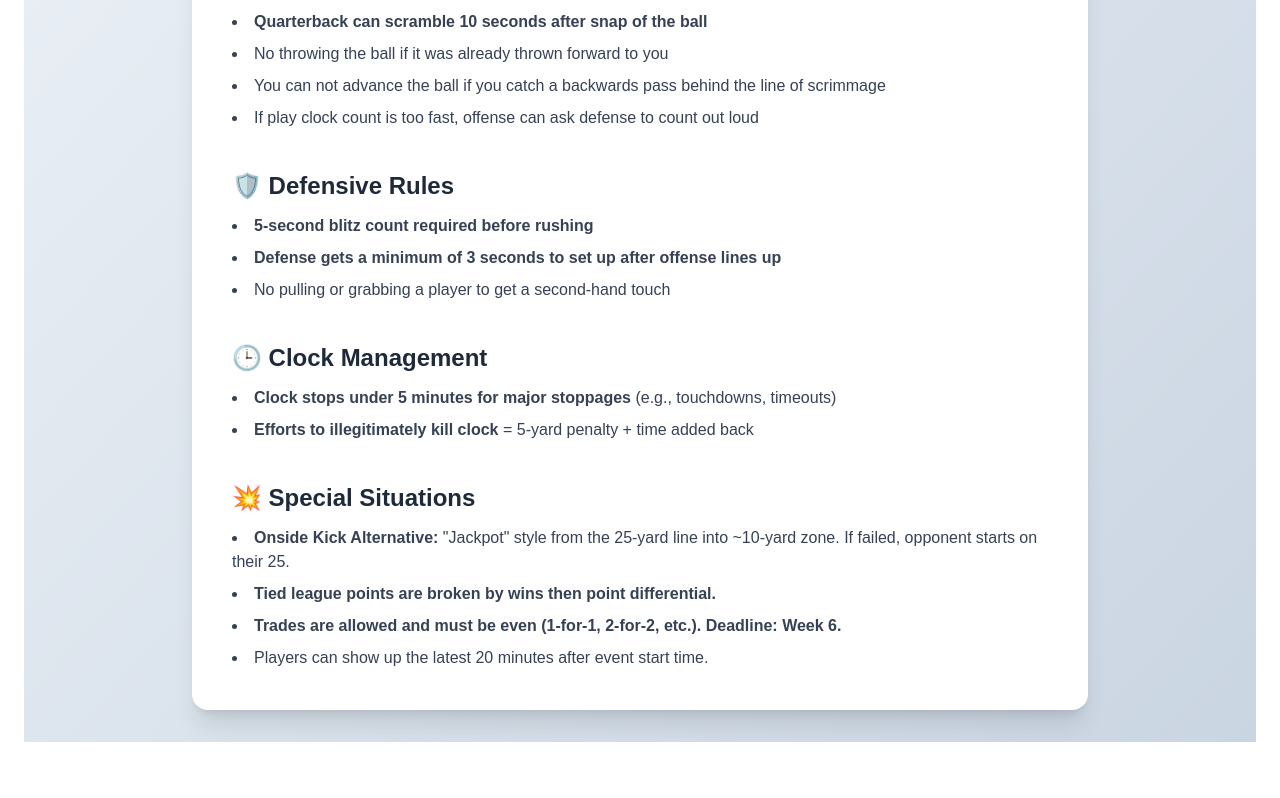
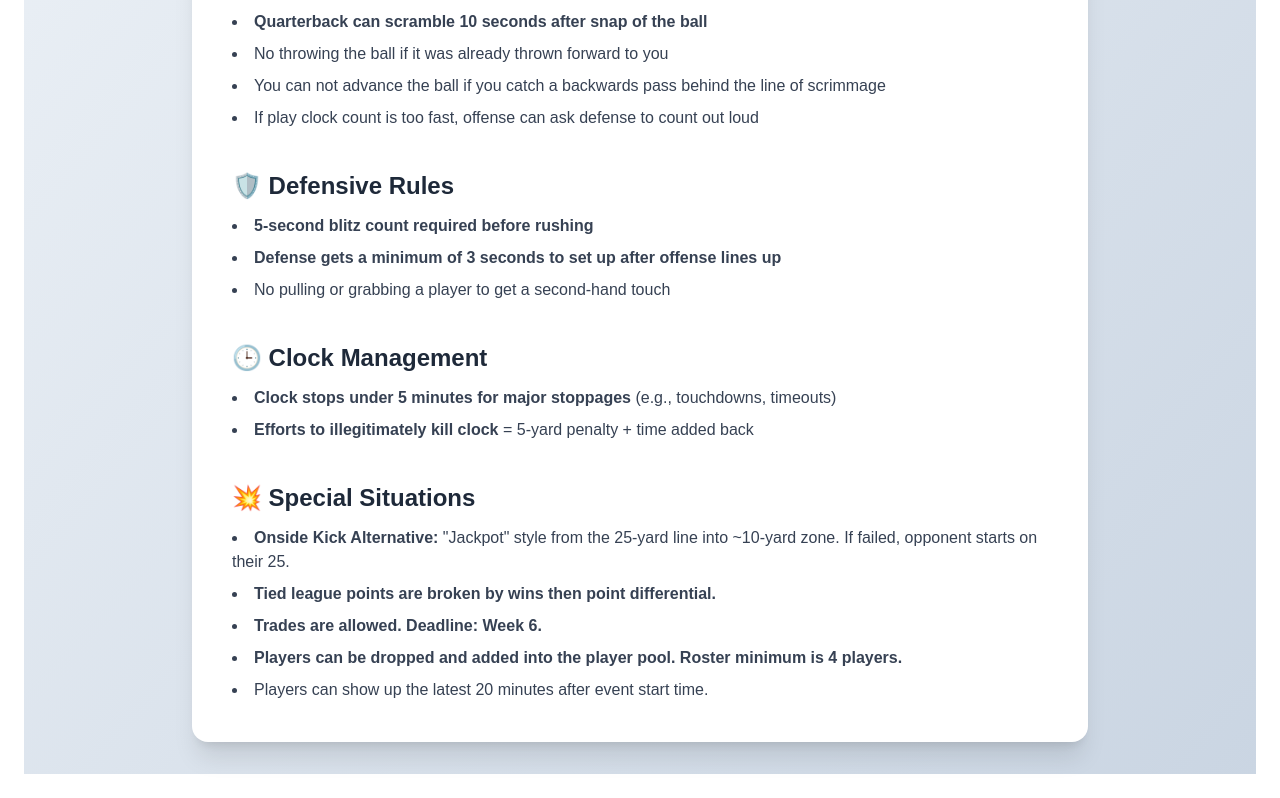
Before and after one commit to wgraz/bbfl-site, a Next.js app: page /rules in a window 1280 px wide. Shown: the part 715-1513 px from the top of the page. Before the commit the page ends 1481 px from the top, so only its background shows below. Built offline with nearby package versions, Linux system fonts and the light colour scheme.

Commit message:
Added roser min

```diff
--- a/app/rules/page.tsx
+++ b/app/rules/page.tsx
@@ -115,9 +115,12 @@ export default function RulesPage() {
                 </strong>
               </li>
               <li>
+                <strong>Trades are allowed. Deadline: Week 6.</strong>
+              </li>
+              <li>
                 <strong>
-                  Trades are allowed and must be even (1-for-1, 2-for-2, etc.).
-                  Deadline: Week 6.
+                  Players can be dropped and added into the player pool. Roster
+                  minimum is 4 players.
                 </strong>
               </li>
               <li>
```
